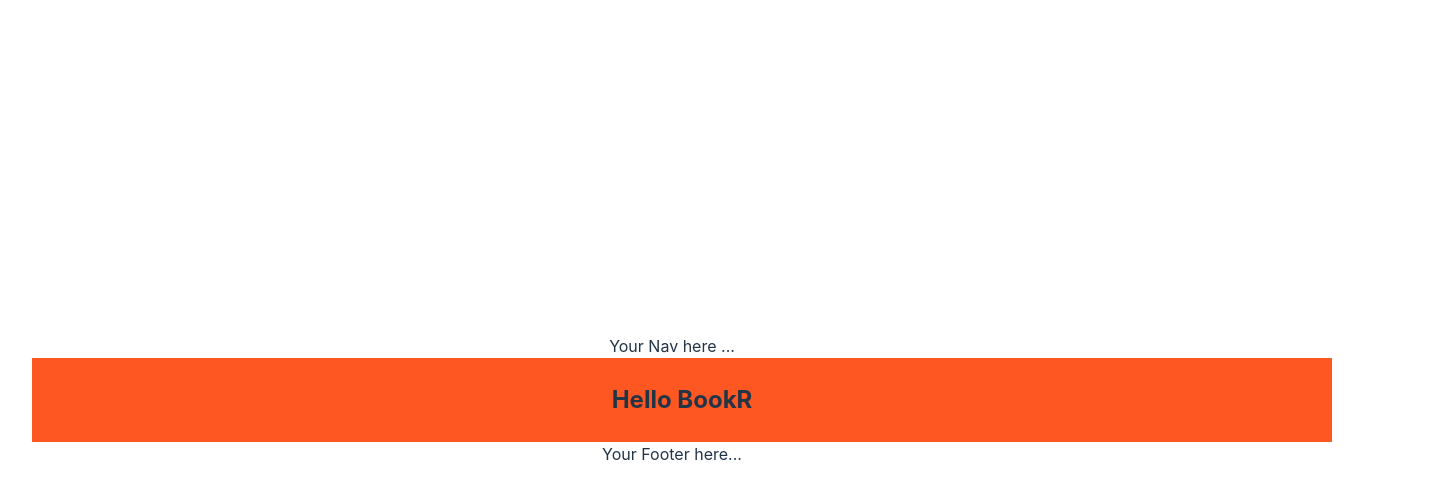
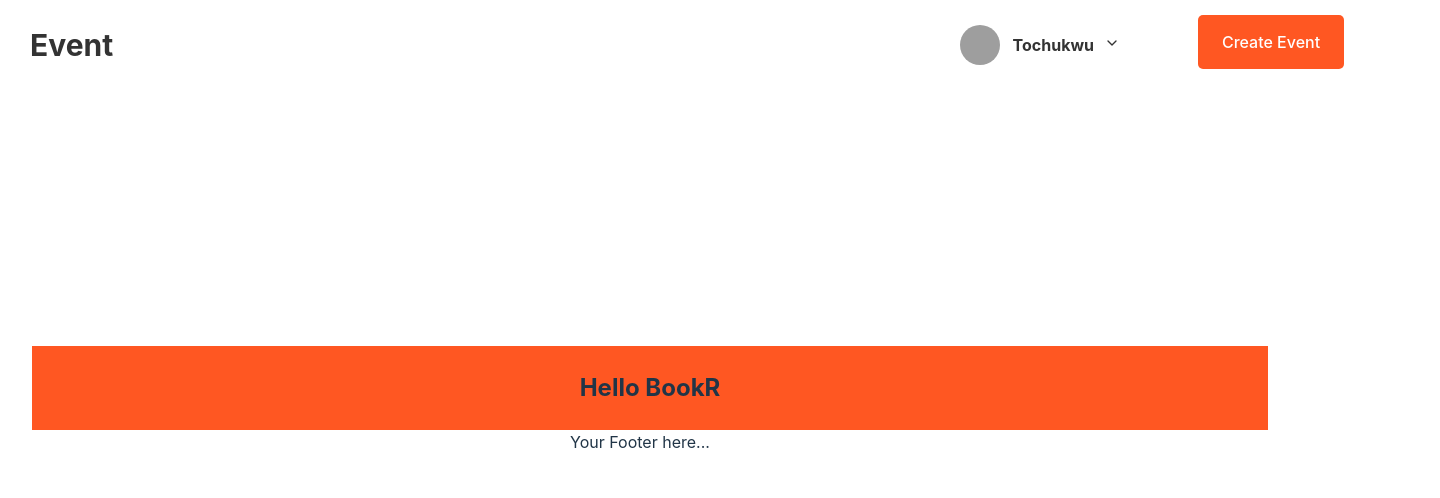
Before and after one commit to decadevs/event-booking-frontend-sq12, a React (Vite) app: page / in a window 1280 px wide. Shown: the top 498 px of the page, 1440 px wide, since content can reach past the window. Built offline with nearby package versions, Linux system fonts and the light colour scheme; grey boxes are pictures that could not be loaded.

Commit message:
initial commit

```diff
--- a/package.json
+++ b/package.json
@@ -16,7 +16,9 @@
     "axios": "^1.3.0",
     "react": "^18.2.0",
     "react-dom": "^18.2.0",
+    "react-icons": "^4.7.1",
     "react-router-dom": "^6.8.0",
+    "react-spring": "^9.0.0-rc.3",
     "styled-components": "^5.3.6"
   },
   "devDependencies": {
--- a/src/App.css
+++ b/src/App.css
@@ -1,5 +1,5 @@
 #root {
-  max-width: 1280px;
+  width: 100%;
   margin: 0 auto;
   padding: 2rem;
   text-align: center;
--- a/src/App.tsx
+++ b/src/App.tsx
@@ -4,13 +4,16 @@ import { BrowserRouter, Route, Routes } from 'react-router-dom';
 import { DemoPage } from './pages/demo'
 import { DashboardPage } from './pages/dashboard/DashboardPage';
 import { BookrProvider } from './utils/context';
+import Navbar from './components/navbar/Navbar';
+
 
 
 function App() {
   return (
     <>
     <BookrProvider>
-     Your Nav here ...
+
+     <Navbar />
       <BrowserRouter>
         <Routes>
           <Route path='' element={<DemoPage />} />
--- a/src/components/home/index.tsx
+++ b/src/components/home/index.tsx
@@ -4,7 +4,8 @@ import styled from 'styled-components';
 const Main = styled.div`
     background-color: var(--secondary);
     padding: 10px;
-    width:100vw
+
+    width:100%;
 
 `
 
--- /dev/null
+++ b/src/components/modal/logoutModal/logoutModal.module.css
@@ -0,0 +1,35 @@
+.logoutContainer{
+    right:20px;
+    width:21rem;
+    height:10rem;
+
+}
+.borderLine{
+    width:100%;
+}
+.logoutText{
+    position:absolute;
+    left:20px;
+}
+.logbtn {
+    position:absolute;
+    right:10px;
+    justify-content: space-between;
+}
+.logbtnYes{
+    background-color:#ff5722;
+    width:5rem;
+}
+.logbtnNo{
+    background-color:#fff;
+    width:5rem;
+    color:black;
+    border:1px solid;
+}
+
+@media screen and (max-width:600px){
+    .logoutContainer{
+        width:19rem;
+
+    }
+}
--- /dev/null
+++ b/src/components/modal/logoutModal/logoutModal.tsx
@@ -0,0 +1,24 @@
+import log from "./logoutModal.module.css";
+
+const Logout = (props:{logout:any, setLogout:any}) => {
+
+
+  return (
+    <div className={log.logoutContainer}>
+      {props.logout || (
+        <header >
+          <h2 className="logoutText">
+            Logout Confirmation</h2>
+          <hr className={log.borderLine} />
+          <p>Are you sure you want to logout from your account?</p>
+          <div className={log.logbtn}>
+            <button className={log.logbtnNo}>No</button>
+            <button className={log.logbtnYes}>Yes</button>
+          </div>
+        </header>
+      )}
+    </div>
+  );
+};
+
+export default Logout;
--- /dev/null
+++ b/src/components/modal/profileModal/profileModal.module.css
@@ -0,0 +1,113 @@
+.modalStyle{
+    position:relative;
+    background:#ffff;
+}
+
+.modalContainer{
+    position: absolute;
+    margin-top: 30px;
+    left: -40px;
+
+
+
+    padding: 1rem;
+    z-index: 99;
+    background-color: white;
+    box-shadow: rgba(99, 99, 99, 0.2) 0px 2px 8px 0px;
+
+}
+.topAvatar{
+         width: 3.5rem;
+         height: 3.5rem;
+         border-radius: 50%;
+         cursor: pointer;
+}
+
+.profileHeader{
+    display:flex;
+
+  width: 100%;
+    justify-content: start;
+    align-items: center;
+    margin-bottom: 1rem;
+    padding: 1.2rem 1rem 0;
+
+
+}
+.logout:hover{
+    cursor: pointer;
+    color: #98A2B3;
+}
+.profileDetails{
+   display: flex;
+   flex-direction: column;
+   justify-content: center;
+  padding: 1rem 0.2rem 6rem 1rem;
+}
+
+.headerText{
+    display:flex;
+    flex-direction: column;
+    color:red;
+    margin-left: 10px
+}
+.textName{
+    margin-right:80px;
+    color:#101828;
+    font-weight: bold;
+}
+.textEmail{
+    color:#98A2B3
+}
+.borderLine{
+    width: 100%;
+
+}
+
+.logout{
+    display: flex;
+    align-items: center;
+    gap: 2rem;
+}
+.payment{
+    display:flex;
+    align-items: center;
+    gap: 2rem;
+    padding-bottom: 2rem;
+}
+.closeProfileModal{
+    position:absolute;
+    right:2rem;
+}
+.closeProfileModal{
+    cursor:pointer;
+}
+
+@media screen and (max-width:600px){
+    .modalStyle{
+        position:absolute;
+        align-items: center;
+        right:18.35rem
+    }
+}
+@media screen and (max-width:896px){
+    .modalStyle{
+        position:absolute;
+        align-items: center;
+        right:22.35rem
+    }
+}
+@media screen and (max-width:740px){
+    .modalStyle{
+        position:absolute;
+        align-items: center;
+        right:22.7rem
+    }
+}
+@media screen and (max-width:1180){
+    .modalStyle{
+        position:absolute;
+        align-items: center;
+        right:22.7rem
+    }
+}
--- /dev/null
+++ b/src/components/modal/profileModal/profileModal.tsx
@@ -0,0 +1,80 @@
+import prof from "./profileModal.module.css";
+import { FiLogOut } from "react-icons/fi";
+import { MdOutlinePayments } from "react-icons/md";
+import Logout from "../logoutModal/logoutModal";
+import { useState } from "react";
+
+export const Modal = (props:{ showModal:any, setShowModal:any }) => {
+  const [logoutState, setLogoutState] = useState(true);
+  const [isLogedOut, setIsLogedOut] = useState(true);
+  const close = () => {
+    props.setShowModal(true);
+    setIsLogedOut((pre) => !pre);
+  };
+
+  const handleLogout = () => {
+    setIsLogedOut((pre) => !pre);
+    setLogoutState(false);
+  };
+  return (
+    <div className={prof.modalStyle}>
+      {props.showModal || (
+        <div>
+          <div className={prof.modalContainer}>
+            <div className={prof.closeProfileModal} onClick={close}>
+              x
+            </div>
+            {(isLogedOut && (
+              <div>
+                <header className={prof.profileHeader}>
+                  <img
+                    src="https://images.pexels.com/photos/1526814/pexels-photo-1526814.jpeg?auto=compress&cs=tinysrgb&dpr=2&w=500"
+                    alt=""
+                    className={prof.topAvatar}
+                  />
+                  <div className={prof.headerText}>
+                    <span className={prof.textName}>Tochukwu Ezinne</span>
+                    <span className={prof.textEmail}>
+                      tochukwuezinne@gmail.com
+                    </span>
+                  </div>
+                </header>
+                <hr className={prof.borderLine} />
+
+                <div className={prof.profileDetails}>
+                  <div className={prof.payment}>
+                    <MdOutlinePayments
+                      style={{ color: "#FF5722", fontSize: "1.4rem" }}
+                    />
+                    <span style={{ fontSize: "1.2rem" }}>Payment Account</span>
+                  </div>
+
+                  <div className={prof.logout}>
+                    <FiLogOut
+                      style={{ color: "#FF5722", fontSize: "1.4rem" }}
+                      className={prof.iconLog}
+                    />
+                    <span
+                      style={{ fontSize: "1.2rem" }}
+                      onClick={(e) => {
+                        handleLogout();
+                      }}
+                    >
+                      Logout
+                    </span>
+                  </div>
+                </div>
+              </div>
+            )) || (
+              <>
+                {!isLogedOut && (
+                  <Logout logout={logoutState} setLogout={setLogoutState} />
+                )}
+              </>
+            )}
+          </div>
+        </div>
+      )}
+    </div>
+  );
+};
--- /dev/null
+++ b/src/components/navbar/Navbar.module.css
@@ -0,0 +1,144 @@
+.topbar {
+  position: absolute;
+width: 1440px;
+height: 90px;
+left: 0px;
+top: 0px;
+right: 0;
+background: #FFFFFF;
+}
+.topbarWrapper {
+  height: 100%;
+  padding: 0px 20px;
+  display: flex;
+  align-items: center;
+  justify-content: space-between;
+}
+.logo {
+  font-weight: bold;
+  font-size: 30px;
+  color: #333;
+  cursor: pointer;
+  margin: 10px;
+  display: flex;
+  flex-direction: row;
+  justify-content: center;
+}
+.topLeft {
+  display: flex;
+  flex-direction: row;
+  justify-content: center;
+}
+.topRight {
+  display: flex;
+  align-items: center;
+  justify-content: end;
+}
+.topbarIconContainer {
+  position: relative;
+  cursor: pointer;
+  margin-right: 10px;
+  color: #555;
+}
+.topIconBadge {
+  width: 15px;
+  height: 15px;
+  position: absolute;
+  top: -5px;
+  right: 0px;
+  background-color: red;
+  color: white;
+  border-radius: 50%;
+  display: flex;
+  align-items: center;
+  justify-content: center;
+  font-size: 10px;
+}
+.topAvatar {
+  width: 40px;
+  height: 40px;
+  border-radius: 50%;
+  cursor: pointer;
+}
+.createEvent {
+  margin: 10px 150px;
+  display: inline-block
+}
+.search {
+  margin: 0 10px;
+  width: 200px;
+  border: 1px solid rgb(68, 227, 227);
+  border-radius: 5px;
+  padding: 10px;
+  justify-content: center;
+}
+.search:hover {
+  border: 2px solid rgb(68, 227, 227);
+}
+::placeholder {
+  text-align: left;
+  font-weight: bold;
+}
+.Createbtn {
+    position: absolute;
+    width: 146px;
+    height: 54px;
+    left: 1198px;
+    top: 15px;
+  border: none;
+  border-radius: 5px;
+  text-align: center;
+  font-size: 16px;
+  color: #ffffff;
+  background-color: #ff5722;
+}
+.Createbtn:hover {
+  cursor: pointer;
+}
+.userprof {
+  display: flex;
+  margin: 0 3px;
+}
+.uselect {
+  width: 7%;
+  border: none;
+  color:#333;
+  top: 15px;
+}
+.username {
+  margin: 0 10px;
+  color: #333;
+}
+.profileIcon{
+    color:red;
+}
+@media screen and (max-width:667px){
+  .topbar{
+    position:fixed;
+    width:375px;
+  }
+  .logo{
+  margin-left: -1rem;
+
+  }
+  .Createbtn{
+    position:absolute;
+    left:18rem;
+    width:5rem
+  }
+}
+@media screen and (max-width:896px){
+    .topbar{
+      position:fixed;
+      width:420px;
+    }
+    .logo{
+    margin-left: -1rem;
+
+    }
+    .Createbtn{
+      position:absolute;
+      left:18rem;
+      width:5rem
+    }
+  }
--- /dev/null
+++ b/src/components/navbar/Navbar.tsx
@@ -0,0 +1,44 @@
+import react, { useState } from "react";
+import Nav from "./Navbar.module.css";
+import { FiChevronDown } from "react-icons/fi";
+import { Modal } from "../modal/profileModal/profileModal";
+
+function Navbar() {
+  const [showModal, setShowModal] = useState(true);
+
+
+  const openModal = () => {
+    setShowModal(!showModal);
+
+  };
+
+  return (
+    <div className={Nav.topbar}>
+      <div className={Nav.topbarWrapper}>
+        <div className={Nav.topLeft}>
+          <h2 className={Nav.logo}>Event</h2>
+        </div>
+        <div className={Nav.topRight}>
+          <div className={Nav.userprof}>
+            <img
+              src="https://images.pexels.com/photos/1526814/pexels-photo-1526814.jpeg?auto=compress&cs=tinysrgb&dpr=2&w=500"
+              alt=""
+              className={Nav.topAvatar}
+            />
+          </div>
+          <h4 className={Nav.username}>Tochukwu</h4>
+
+          <span className={Nav.uselect}>
+            <FiChevronDown className="profileIcon" onClick={openModal} />
+            <Modal showModal={showModal} setShowModal={setShowModal} />
+          </span>
+
+          <div className={Nav.createEvent}>
+            <button className={Nav.Createbtn}>Create Event</button>
+          </div>
+        </div>
+      </div>
+    </div>
+  );
+}
+export default Navbar;
--- a/src/index.css
+++ b/src/index.css
@@ -30,6 +30,7 @@ body {
   place-items: center;
   min-width: 320px;
   min-height: 100vh;
+
 }
 
 h1 {
```
Also changed, not shown: 1 other file (tests, documents, lock files or other folders).
